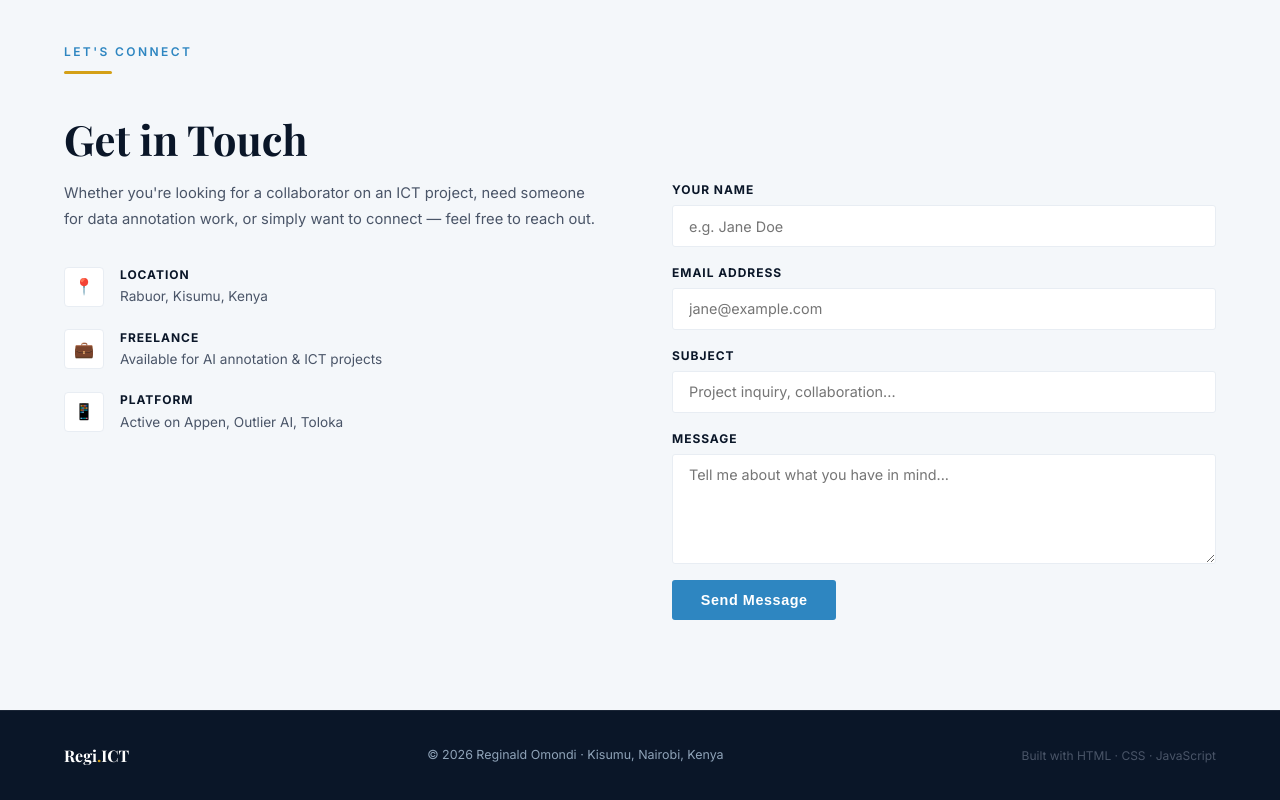
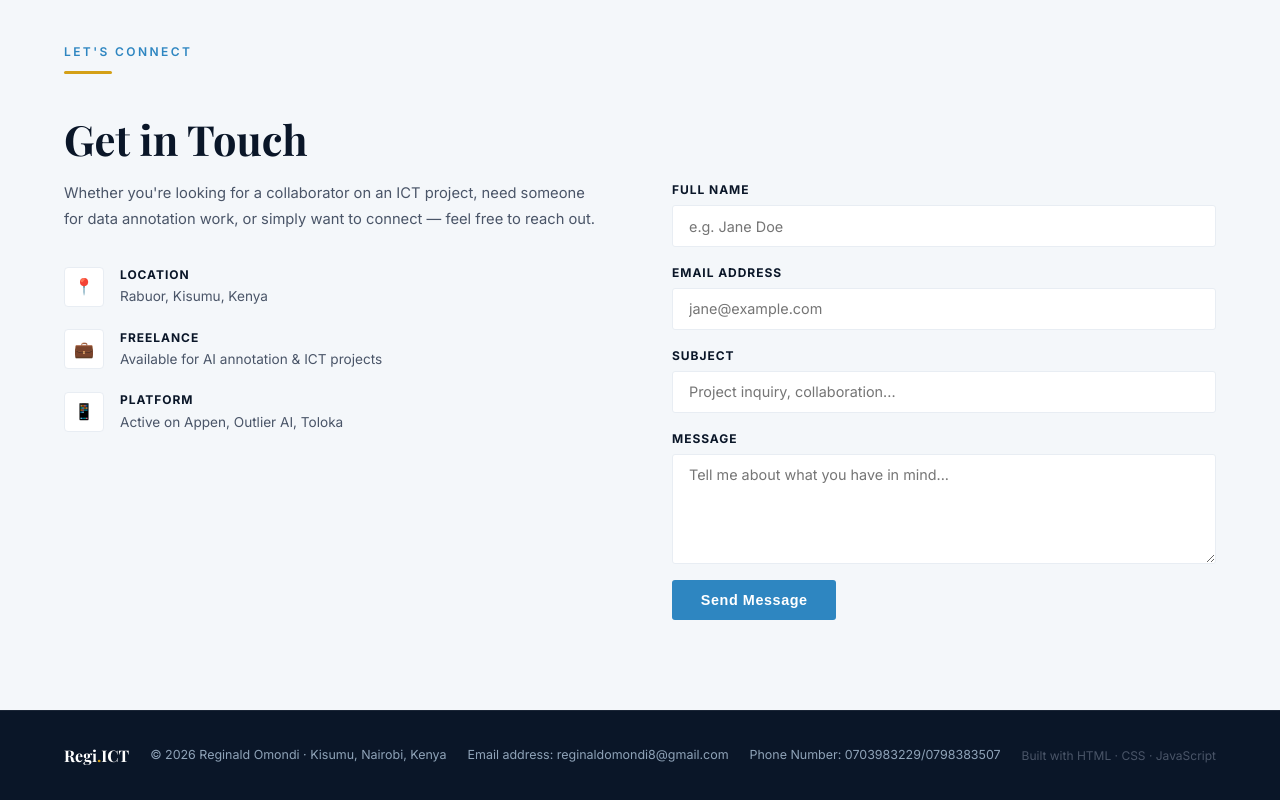
Before and after one commit to Regitech-hubb/reginald.github.io, a plain HTML site: page index.html in a window 1280 px wide. Shown: the part 6951-7751 px from the top of the page. Drawn offline with nearby package versions, Linux system fonts and the light colour scheme.

Commit message:
Update index.html

```diff
--- a/index.html
+++ b/index.html
@@ -446,7 +446,7 @@
     </div>
     <div>
       <div class="contact-form">
-        <div class="form-group"><label>Your Name</label><input type="text" placeholder="e.g. Jane Doe" /></div>
+        <div class="form-group"><label>Full Name</label><input type="text" placeholder="e.g. Jane Doe" /></div>
         <div class="form-group"><label>Email Address</label><input type="email" placeholder="jane@example.com" /></div>
         <div class="form-group"><label>Subject</label><input type="text" placeholder="Project inquiry, collaboration..." /></div>
         <div class="form-group"><label>Message</label><textarea rows="5" placeholder="Tell me about what you have in mind..."></textarea></div>
@@ -459,6 +459,8 @@
 <footer>
   <div class="footer-logo">Regi<span>.</span>ICT</div>
   <p>© 2026 Reginald Omondi · Kisumu, Nairobi, Kenya</p>
+  <p>Email address: reginaldomondi8@gmail.com </p>
+  <p>Phone Number: 0703983229/0798383507 </p>
   <p style="font-size:0.75rem;color:#4A5568">Built with HTML · CSS · JavaScript</p>
 </footer>
 
```
